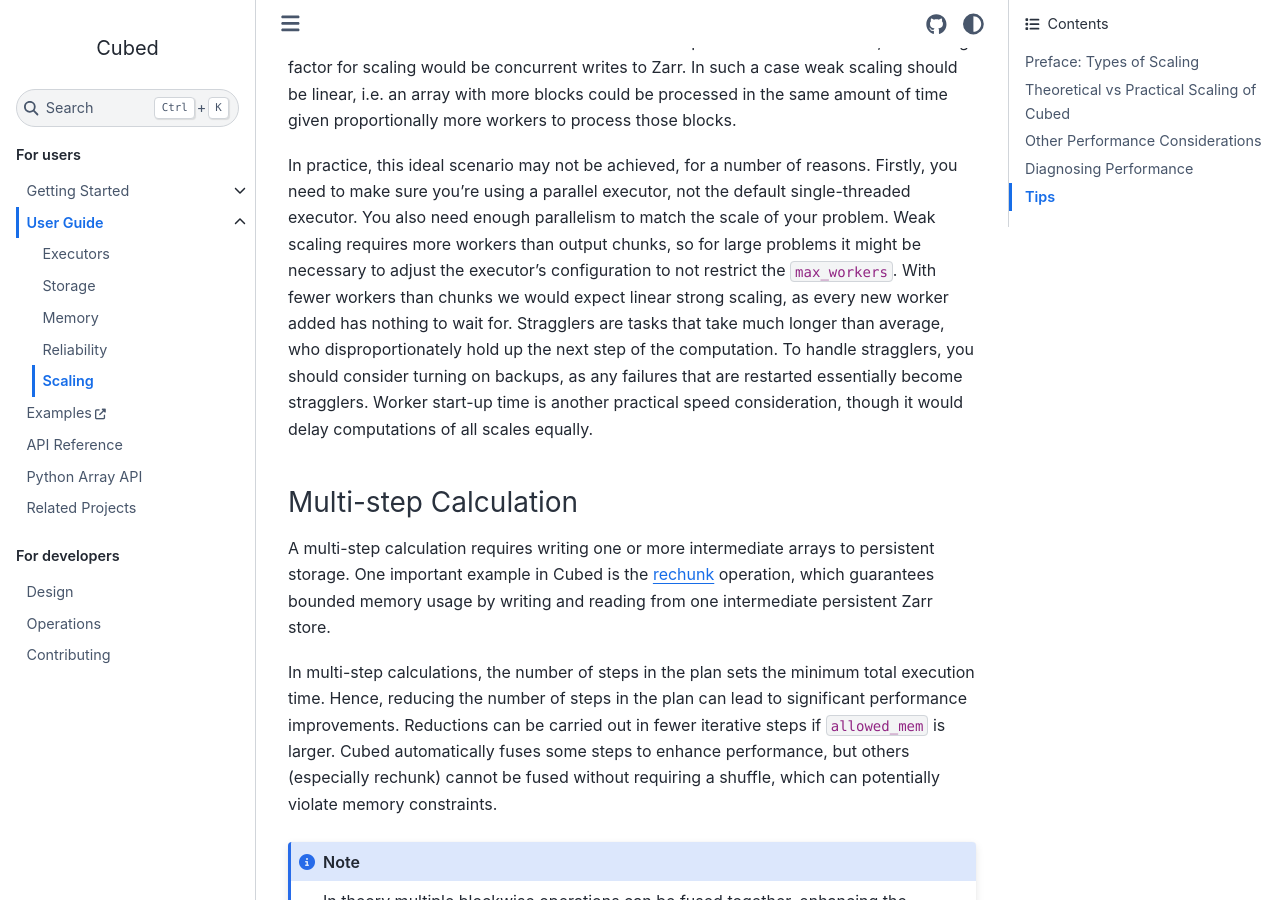
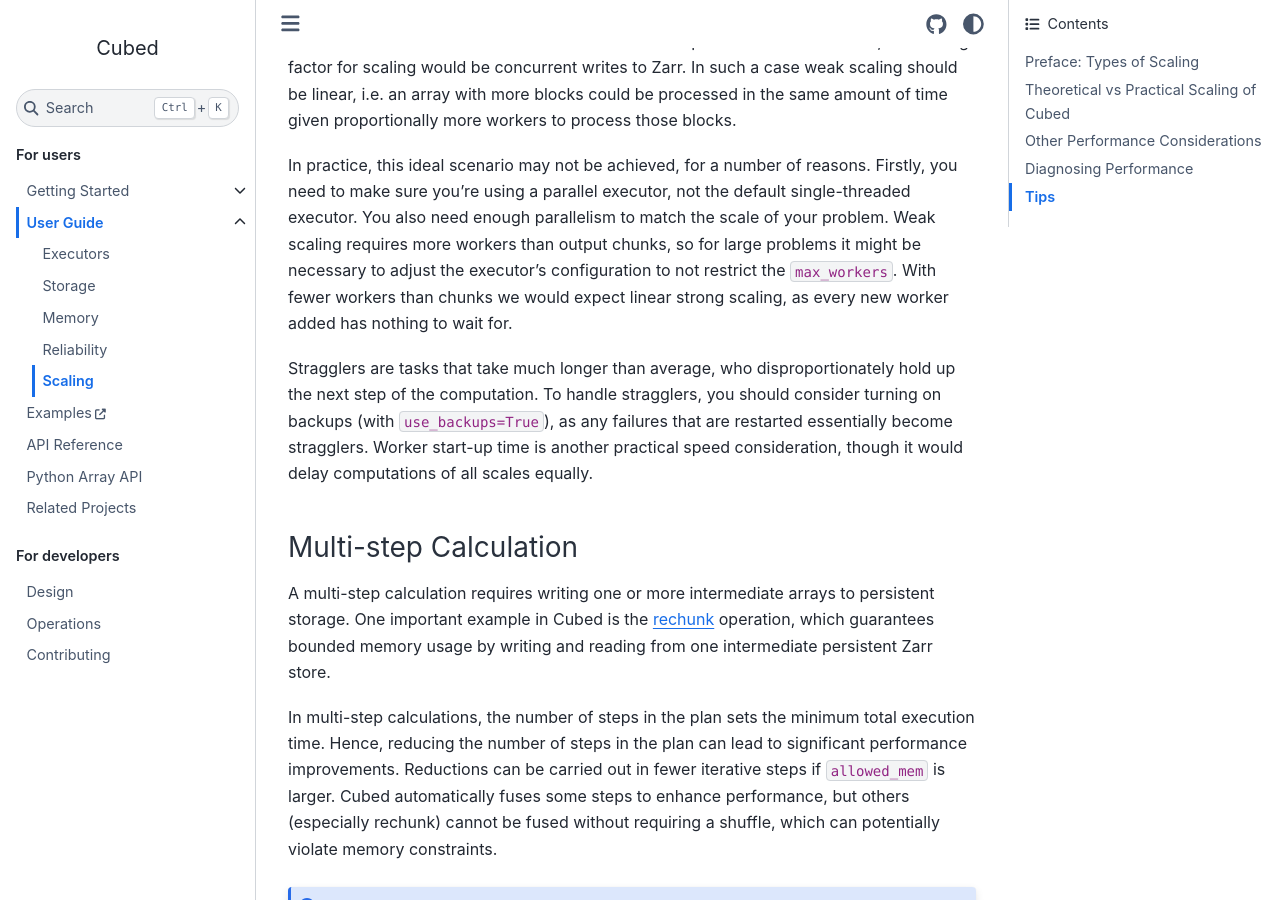
Before and after one commit to cubed-dev/cubed, a Sphinx documentation site: the page built from docs/user-guide/scaling.md, in a window 1280 px wide and 900 px high, scrolled down 1023 px. Built offline with Sphinx 7.4.7 and the Sphinx Book theme 1.1.4, drawn with Linux system fonts in a browser that asks for light colours; pages that are not in the unit, such as notebooks, are missing from menus.

Commit message:
point to how to use backups to mitigate stragglers

```diff
--- a/docs/user-guide/scaling.md
+++ b/docs/user-guide/scaling.md
@@ -33,8 +33,9 @@
 You also need enough parallelism to match the scale of your problem.
 Weak scaling requires more workers than output chunks, so for large problems it might be necessary to adjust the executor's configuration to not restrict the ``max_workers``.
 With fewer workers than chunks we would expect linear strong scaling, as every new worker added has nothing to wait for.
+
 Stragglers are tasks that take much longer than average, who disproportionately hold up the next step of the computation.
-To handle stragglers, you should consider turning on backups, as any failures that are restarted essentially become stragglers.
+To handle stragglers, you should consider turning on backups (with ``use_backups=True``), as any failures that are restarted essentially become stragglers.
 Worker start-up time is another practical speed consideration, though it would delay computations of all scales equally.
 
 ### Multi-step Calculation
```
